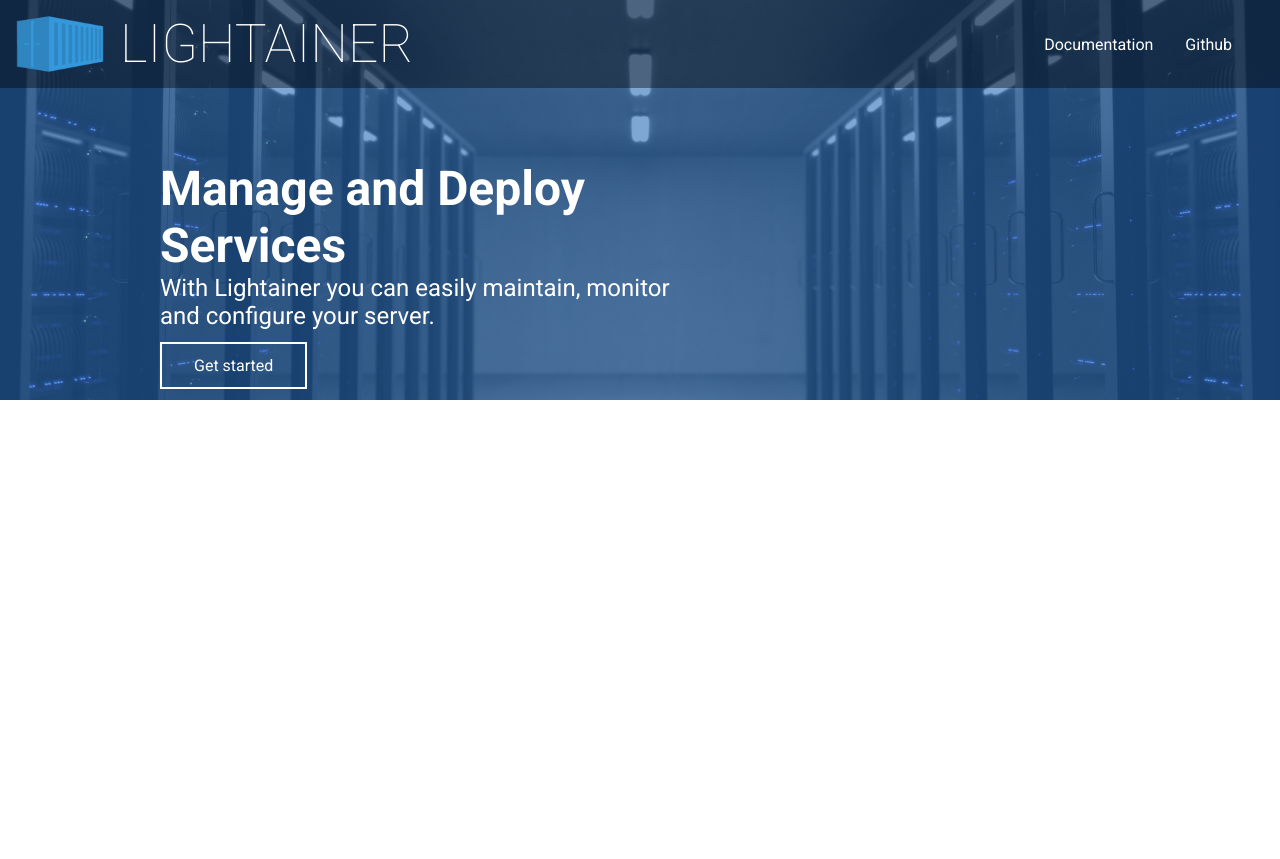
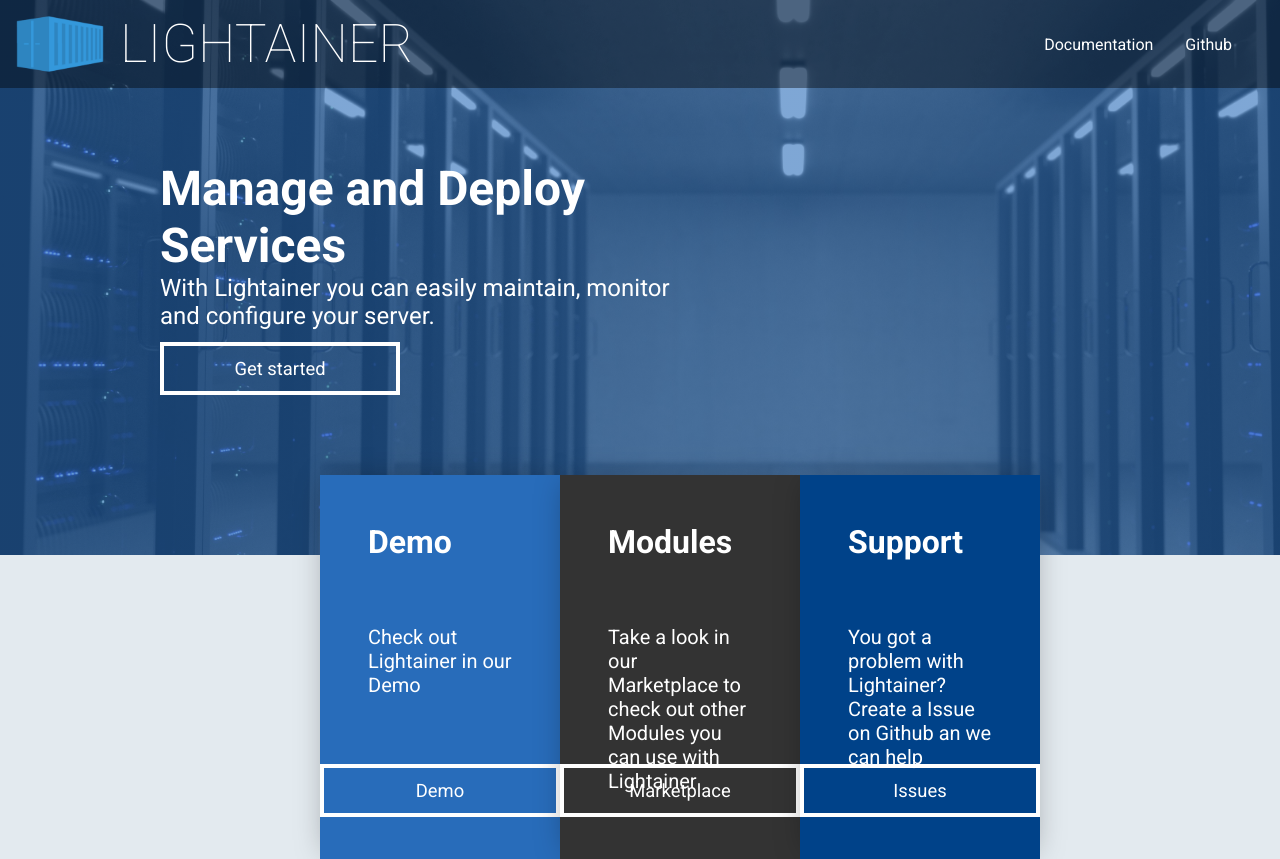
Before and after one commit to Lightainer-Project/website, a React (Create React App) app: page / in a window 1280 px wide. Before the commit the page ends 800 px from the top, so only its background shows below. Built offline with nearby package versions, Linux system fonts and the light colour scheme.

Commit message:
Added cards

```diff
--- a/src/App.css
+++ b/src/App.css
@@ -2,6 +2,25 @@ h1, h2, h3, h4, h5, p, span, li, ul, a, button {
   font-family: 'Roboto', sans-serif;
   margin: 0;
   padding: 0;
+  color: white;
+}
+
+.primary {
+  background-color: #286CBA;
+}
+
+.secondary {
+  background-color: #004289;
+}
+
+.dark {
+  background-color: #333333;
+}
+
+.shadow {
+  -webkit-box-shadow: 0px 0px 30px -8px rgba(0,0,0,0.36);
+  -moz-box-shadow: 0px 0px 30px -8px rgba(0,0,0,0.36);
+  box-shadow: 0px 0px 30px -8px rgba(0,0,0,0.36);
 }
 
 .navigation {
@@ -63,5 +82,36 @@ h1, h2, h3, h4, h5, p, span, li, ul, a, button {
 .header {
   background: linear-gradient(150deg, rgba(41,108,185,0.6) 30%, rgba(41,108,185,0.6)),url(img/server.jpg);
   background-size: cover;
-  height: 25rem;
 }
+
+.cards {
+  display: flex;
+  flex-direction: row;
+  justify-content: space-between;
+  margin-left: 20rem;
+  margin-right: 20rem;
+  margin-top: -5rem;
+}
+
+.card {
+  height: 24rem;
+  width: 24.8rem;
+  display: flex;
+  flex-direction: column;
+}
+
+.card h1 {
+  margin: 3rem;
+}
+
+.card p {
+  margin: 3rem;
+  margin-top: 1rem;
+  font-size: 1.25rem;
+  min-height: 3rem;
+  max-height: 3rem;
+}
+
+.card button {
+  margin: auto;
+}
--- a/src/App.js
+++ b/src/App.js
@@ -27,6 +27,23 @@ function App() {
           <button className="button">Get started</button>
         </div>
       </div>
+      <div className="cards">
+          <div className="card primary shadow">
+            <h1>Demo</h1>
+            <p>Check out Lightainer in our Demo</p>
+            <button className="button">Demo</button>
+          </div>
+          <div className="card dark shadow">
+            <h1>Modules</h1>
+            <p>Take a look in our Marketplace to <br/>check out other Modules you <br/>can use with Lightainer</p>
+            <button className="button">Marketplace</button>
+          </div>
+          <div className="card secondary shadow">
+            <h1>Support</h1>
+            <p>You got a problem with<br/>Lightainer? Create a Issue<br/>on Github an we can help</p>
+            <button className="button">Issues</button>
+          </div>
+        </div>
     </Fragment>
   );
 }
--- a/src/index.css
+++ b/src/index.css
@@ -5,6 +5,7 @@ body {
     sans-serif;
   -webkit-font-smoothing: antialiased;
   -moz-osx-font-smoothing: grayscale;
+  background: #E3EAEF;
 }
 
 code {
@@ -27,6 +28,7 @@ code {
   padding: .75rem 2rem .75rem 2rem;
   background-color: transparent;
   color: white;
-  border: 2px solid white;
-  font-size: 1rem;
+  border: .25rem solid white;
+  font-size: 1.15rem;
+  min-width: 15rem;
 }
```
